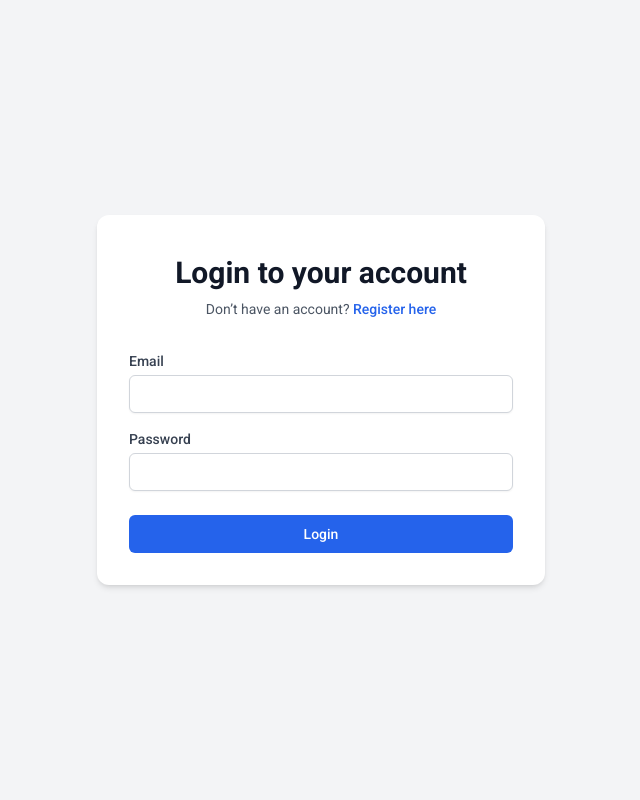
After one commit to Shar221/compass, a Django app: page /accounts/login/ in a window 1280 px wide. The commit adds this page. Shown: the whole page, without its empty margins (319-959 px from the left). Run offline with Django 5.2, Linux system fonts and the light colour scheme; some libraries are stand-ins or nearby versions.

Commit message:
add login

```diff
--- a/accounts/forms.py
+++ b/accounts/forms.py
@@ -41,3 +41,11 @@ class UserRegistrationForm(forms.ModelForm):
         if commit:
             user.save()
         return user
+
+class UserLoginForm(forms.Form):
+    email = forms.EmailField(widget=forms.EmailInput(
+        attrs={'class': 'w-full px-4 py-2 border rounded-md focus:outline-none focus:ring-2 focus:ring-blue-600'}
+    ))
+    password = forms.CharField(widget=forms.PasswordInput(
+        attrs={'class': 'w-full px-4 py-2 border rounded-md focus:outline-none focus:ring-2 focus:ring-blue-600'}
+    ))
--- a/accounts/urls.py
+++ b/accounts/urls.py
@@ -1,6 +1,9 @@
 from django.urls import path
-from .views import RegisterView
+from .views import RegisterView, LoginView, logoutView
 
 urlpatterns = [
     path('register/', RegisterView.as_view(), name='register'),
+    path('login/', LoginView.as_view(), name='login'),
+    path('logout/', logoutView.as_view(), name='logout'),
+
 ]
--- a/accounts/views.py
+++ b/accounts/views.py
@@ -1,8 +1,9 @@
 from django.shortcuts import render, redirect
-from .forms import UserRegistrationForm
+from .forms import UserRegistrationForm, UserLoginForm
 from django.contrib import messages
 from django.views import View
 from django.contrib.auth import login
+from django.contrib.auth import authenticate, logout
 
 class RegisterView(View):
     def get(self, request):
@@ -13,7 +14,31 @@ class RegisterView(View):
         form = UserRegistrationForm(request.POST)
         if form.is_valid():
             user = form.save()
-            login(request, user)
             messages.success(request, 'Registration successful. You can now log in.')
-            return redirect('profile')
+            return redirect('login')
         return render(request, 'accounts/register.html', {'user_form': form})
+
+class LoginView(View):
+    def get(self, request):
+        form = UserLoginForm()
+        return render(request, 'accounts/login.html', {'login_form': form})
+
+    def post(self, request):
+        form = UserLoginForm(request.POST)
+        if form.is_valid():
+            email = form.cleaned_data['email']
+            password = form.cleaned_data['password']
+            user = authenticate(request, email=email, password=password)
+            if user is not None:
+                login(request, user)
+                messages.success(request, 'Login successful.')
+                return redirect('index')
+            else:
+                messages.error(request, 'Invalid email or password.')
+        return render(request, 'accounts/login.html', {'login_form': form})
+
+class logoutView(View):
+    def get(self, request):
+        logout(request)
+        messages.success(request, 'You have been logged out.')
+        return redirect('login')
--- /dev/null
+++ b/templates/accounts/login.html
@@ -0,0 +1,50 @@
+{% extends "accounts/base.html" %}
+
+{% block content %}
+<div class="min-h-screen flex items-center justify-center bg-gray-100 py-12 px-4 sm:px-6 lg:px-8">
+  <div class="max-w-md w-full space-y-8 bg-white p-8 rounded-xl shadow-md">
+
+    <!-- Header -->
+    <div class="text-center">
+      <h2 class="mt-2 text-3xl font-extrabold text-gray-900">Login to your account</h2>
+      <p class="mt-2 text-sm text-gray-600">
+        Don’t have an account?
+        <a href="{% url 'register' %}" class="font-medium text-blue-600 hover:text-blue-500">
+          Register here
+        </a>
+      </p>
+    </div>
+
+    <!-- Form -->
+    <form method="post" class="mt-8 space-y-6">
+      {% csrf_token %}
+      {{ form.non_field_errors }}
+
+      <div class="space-y-4">
+        <div>
+          <label for="id_email" class="block text-sm font-medium text-gray-700 mb-1">Email</label>
+          <input type="email" name="email" id="id_email" required
+            class="appearance-none block w-full px-3 py-2 border border-gray-300 rounded-md shadow-sm placeholder-gray-400 focus:outline-none focus:ring-blue-500 focus:border-blue-500 sm:text-sm">
+          {% if form.email.errors %}
+            <p class="mt-1 text-sm text-red-500">{{ form.email.errors|striptags }}</p>
+          {% endif %}
+        </div>
+
+        <div>
+          <label for="id_password" class="block text-sm font-medium text-gray-700 mb-1">Password</label>
+          <input type="password" name="password" id="id_password" required
+            class="appearance-none block w-full px-3 py-2 border border-gray-300 rounded-md shadow-sm placeholder-gray-400 focus:outline-none focus:ring-blue-500 focus:border-blue-500 sm:text-sm">
+          {% if form.password.errors %}
+            <p class="mt-1 text-sm text-red-500">{{ form.password.errors|striptags }}</p>
+          {% endif %}
+        </div>
+      </div>
+
+      <button type="submit"
+        class="w-full flex justify-center py-2 px-4 border border-transparent text-sm font-medium rounded-md text-white bg-blue-600 hover:bg-blue-700 focus:outline-none focus:ring-2 focus:ring-offset-2 focus:ring-blue-500 transition">
+        Login
+      </button>
+    </form>
+  </div>
+</div>
+{% endblock %}
--- a/templates/accounts/register.html
+++ b/templates/accounts/register.html
@@ -8,7 +8,9 @@
       <h2 class="mt-2 text-3xl font-extrabold text-gray-900">Create your account</h2>
       <p class="mt-2 text-sm text-gray-600">
         Already registered?
-
+        <a href="{% url 'login' %}" class="font-medium text-blue-600 hover:text-blue-500">
+          Login here
+        </a>
       </p>
     </div>
 
```
